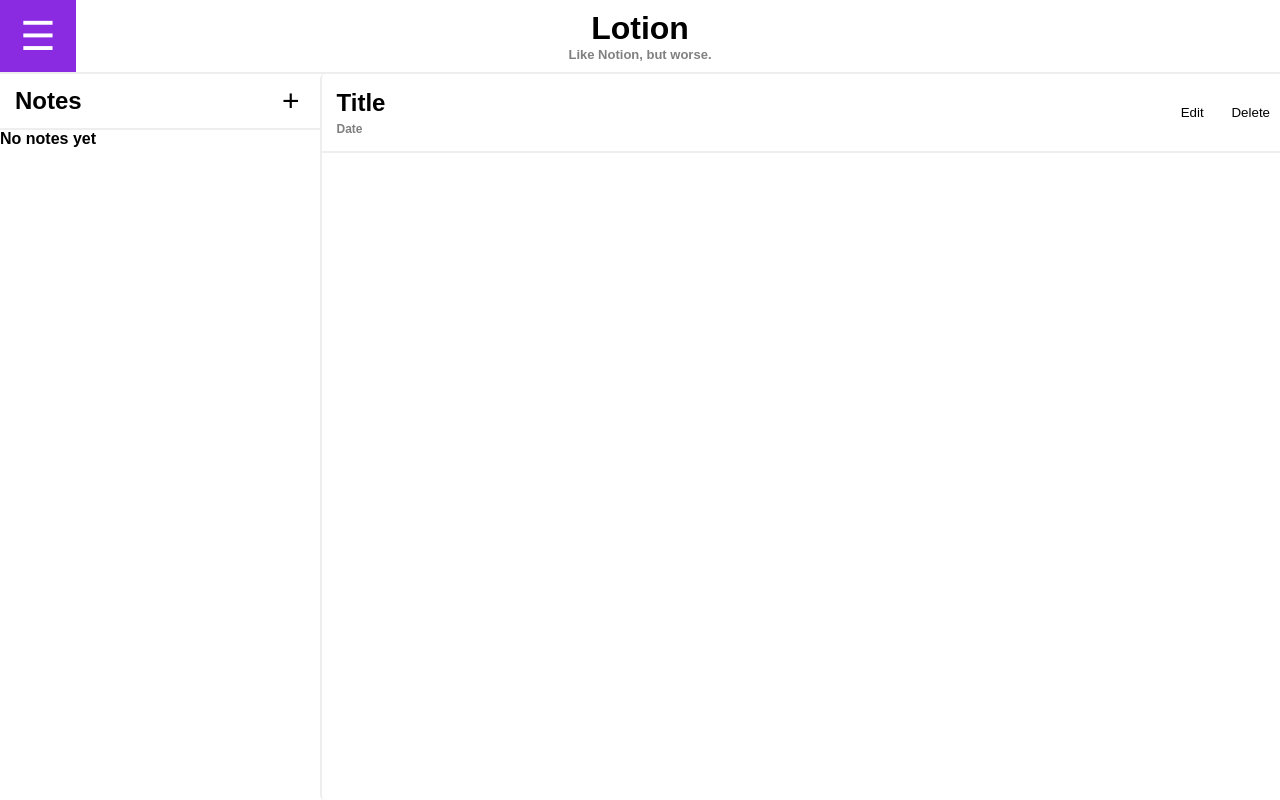
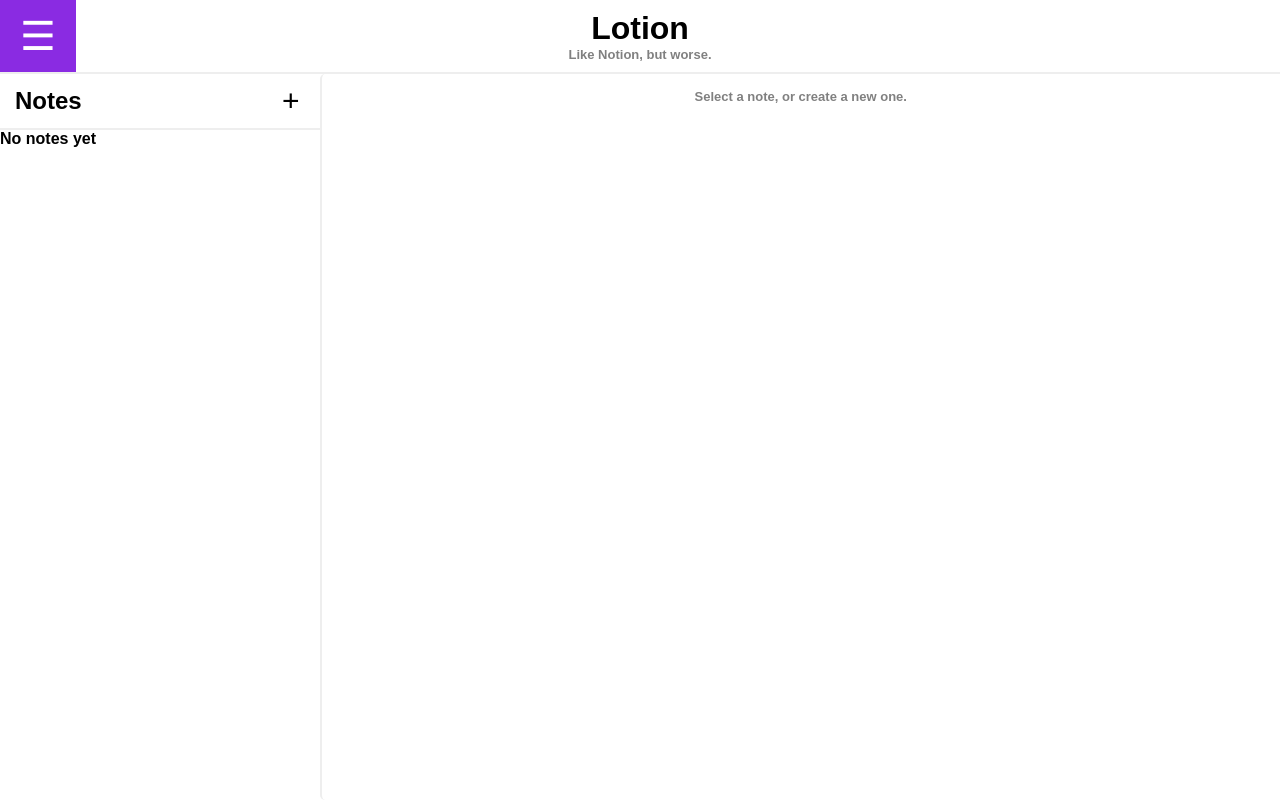
Before and after one commit to EadanL/eadanL-lotion, a React (Create React App) app: page / in a window 1280 px wide. Built offline with nearby package versions, Linux system fonts and the light colour scheme.

Commit message:
Formatted blank notes message

```diff
--- a/src/App.js
+++ b/src/App.js
@@ -12,8 +12,8 @@
 		<BrowserRouter>
 			<Routes>
 				<Route element={<Layout />}>
-					<Route path="/" element={<Viewer />}></Route>
-					{/* <Route path="/" element={<Blank />}></Route> */}
+					{/* <Route path="/" element={<Viewer />}></Route> */}
+					<Route path="/" element={<Blank />}></Route>
 					<Route path="/edit" element={<Editor />}></Route>
 				</Route>
 			</Routes>
--- a/src/components/blank.jsx
+++ b/src/components/blank.jsx
@@ -4,7 +4,7 @@
 	render() {
 		return (
 			<div id="note-container">
-				<p>Select a note, or create a new one.</p>
+				<p id="empty-notes">Select a note, or create a new one.</p>
 			</div>
 		);
 	}
```
